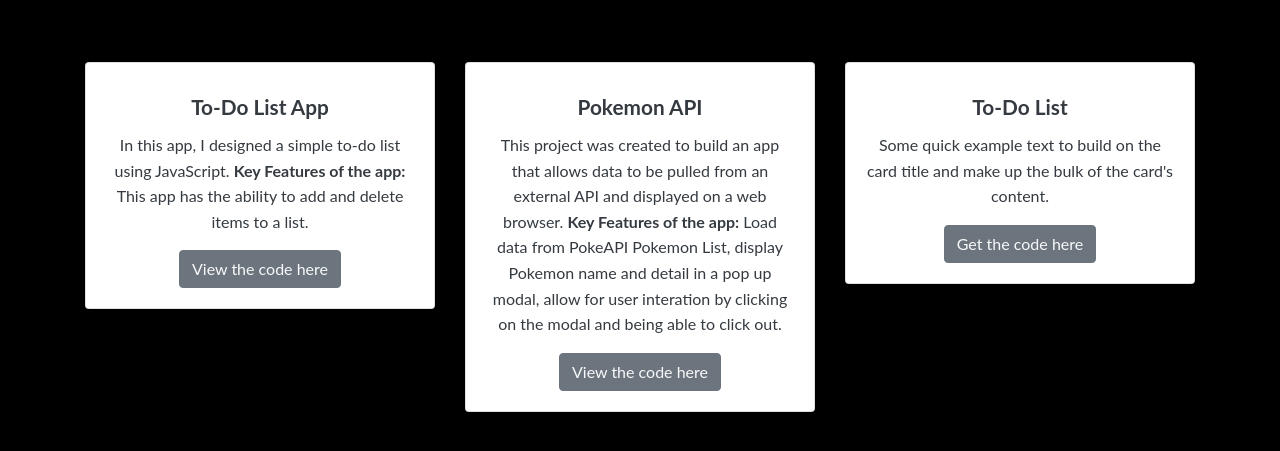
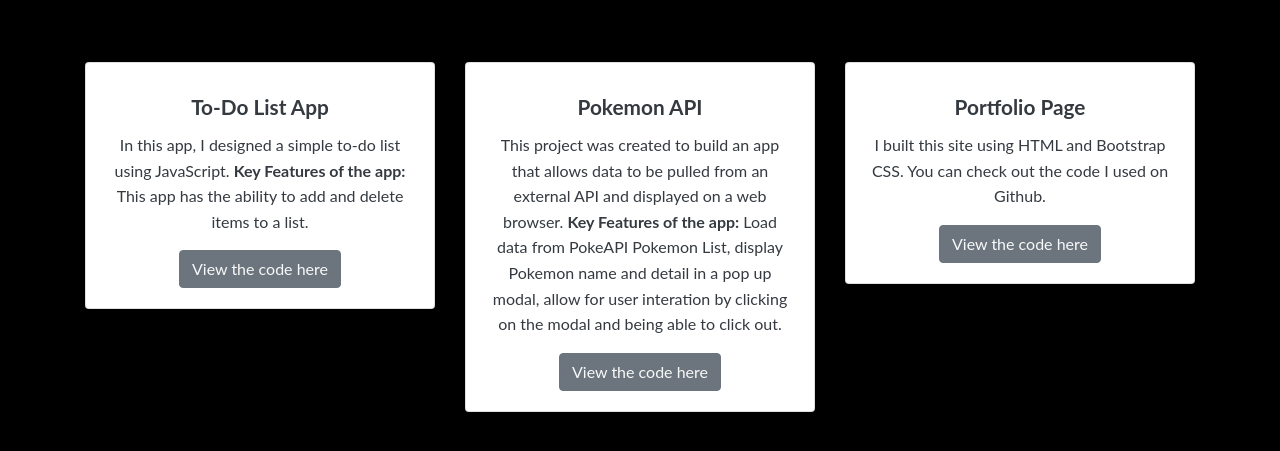
Before and after one commit to JosephHo7/Joes-Portfolio, a plain HTML site: page HTML/work.html in a window 1280 px wide. Shown: the part 227-678 px from the top of the page. Drawn offline with nearby package versions, Linux system fonts and the light colour scheme.

Commit message:
Insert portfolio page github link

```diff
--- a/HTML/work.html
+++ b/HTML/work.html
@@ -63,12 +63,12 @@
               </div>
             </div>
 
-            <div class="col-md">
+            <div class="col-md mb-4">
               <div class="card text-dark">
                 <div class="card-body text-center">
-                  <h5 class="card-title text-dark">To-Do List</h5>
-                  <p class="card-text text-dark">Some quick example text to build on the card title and make up the bulk of the card's content.</p>
-                  <a href="#" class="btn btn-secondary card-link text-light">Get the code here</a>
+                  <h5 class="card-title text-dark">Portfolio Page</h5>
+                  <p class="card-text text-dark">I built this site using HTML and Bootstrap CSS. You can check out the code I used on Github. </p>
+                  <a href="https://github.com/JosephHo7/New-Portfolio-Page" class="btn btn-secondary card-link text-light">View the code here</a>
                 </div>
               </div>
             </div>
```
